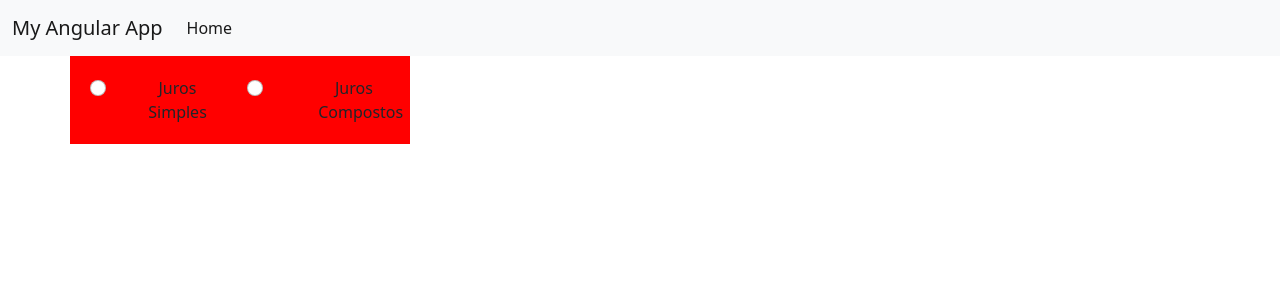
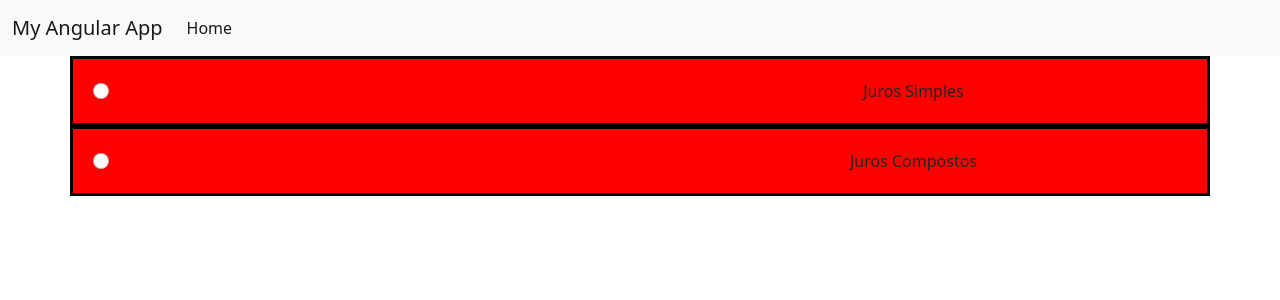
Before and after one commit to CaioCroccia/angular_1, an Angular app: page / in a window 1280 px wide. Shown: the top 300 px of the page. Built offline with nearby package versions, Linux system fonts and the light colour scheme.

Commit message:
1 file modified

```diff
--- a/src/styles.css
+++ b/src/styles.css
@@ -5,6 +5,6 @@
   padding: 20px;
   display: grid;
   grid-template-columns: 50% 50%;
-  width: auto;
-
+  width: 100%;
+  border: solid black;
 }
```
